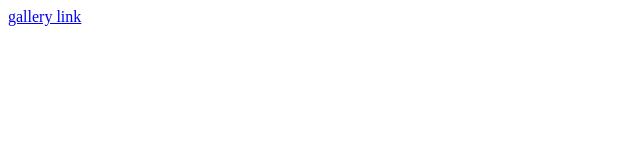
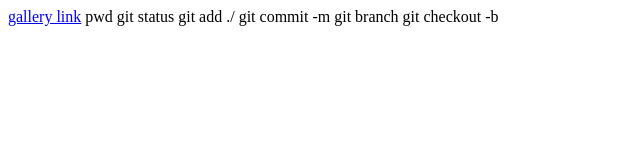
Before and after one commit to danceroll/frontend, a plain HTML site: page index.html in a window 1280 px wide. Shown: the whole page, without its empty margins (0-640 px from the left). Drawn offline with Linux system fonts and the light colour scheme.

Commit message:
updated_index

```diff
--- a/index.html
+++ b/index.html
@@ -8,6 +8,13 @@
 </head>
 <body>
     <a href="./gallery.html">gallery link</a>
-
+    <span>
+        pwd
+        git status
+        git add ./
+        git commit -m
+        git branch
+        git checkout -b
+    </span>
 </body>
 </html>
```
